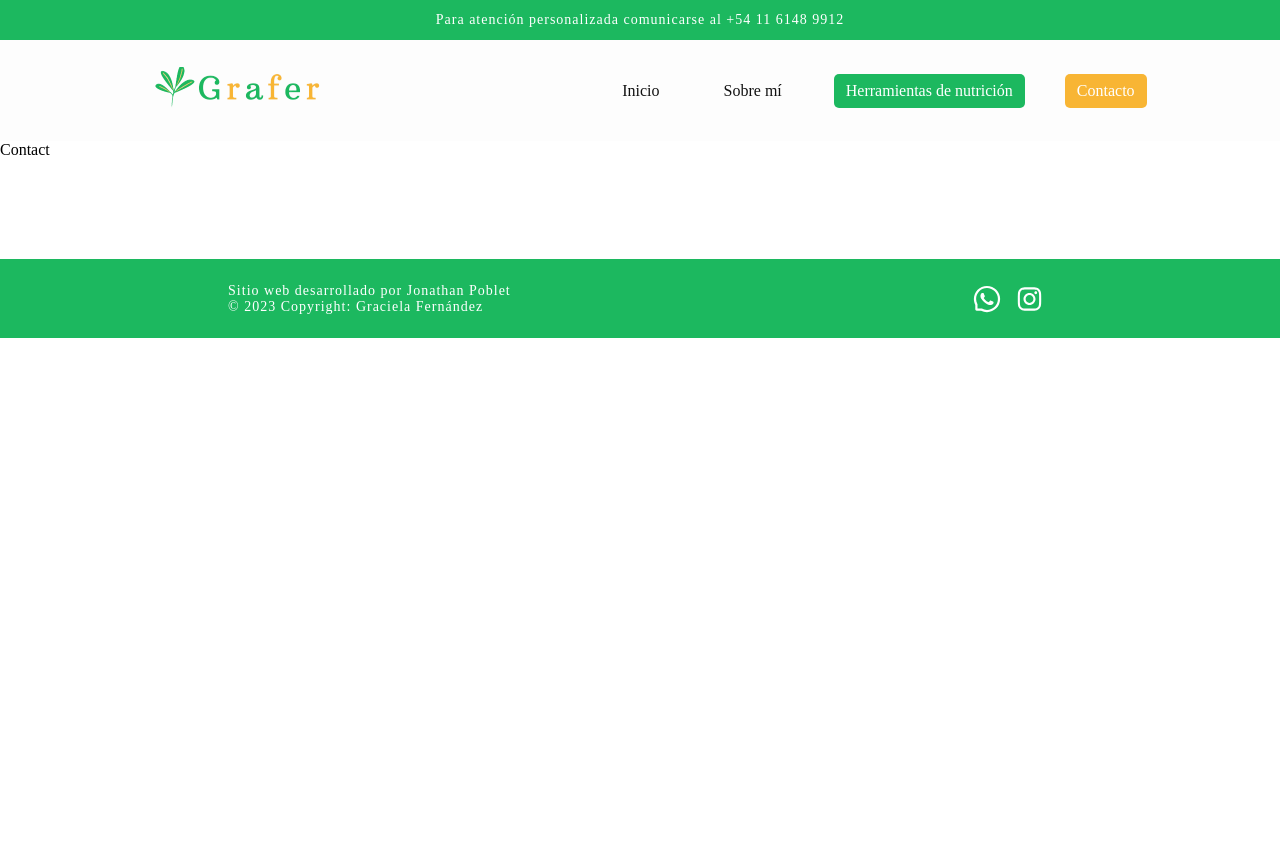
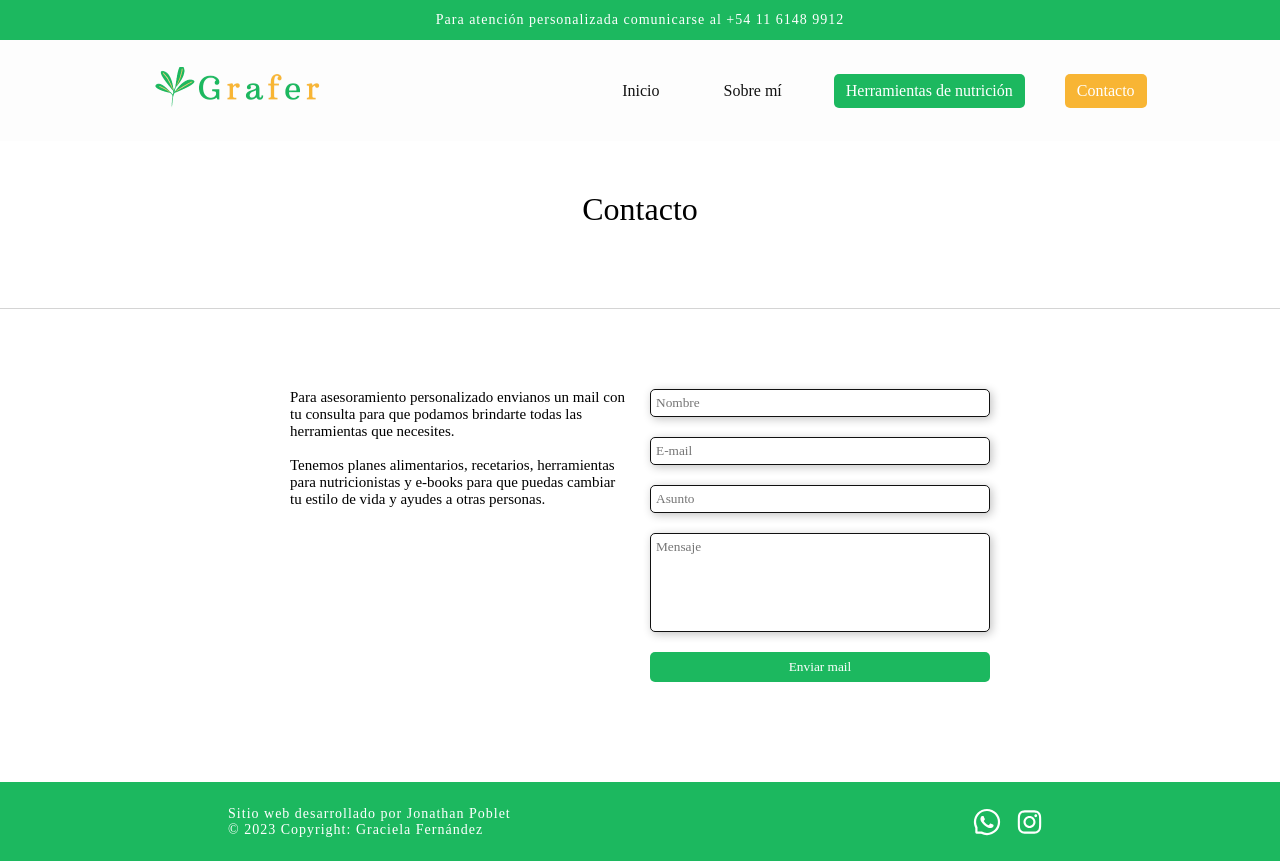
Before and after one commit to jonathanpoblet/grafer, a React (Vite) app in the folder client/: page /contacto in a window 1280 px wide. Before the commit the page ends 800 px from the top, so only its background shows below. Built offline with nearby package versions, Linux system fonts and the light colour scheme; a web font is replaced by a local one.

Commit message:
page contact created

```diff
--- a/client/package.json
+++ b/client/package.json
@@ -10,11 +10,13 @@
     "format": "prettier --write . --ignore-path .gitignore"
   },
   "dependencies": {
+    "formik": "^2.2.9",
     "prettier": "^2.8.4",
     "react": "^18.2.0",
     "react-dom": "^18.2.0",
     "react-icons": "^4.8.0",
-    "react-router-dom": "^6.8.2"
+    "react-router-dom": "^6.8.2",
+    "yup": "^1.0.2"
   },
   "devDependencies": {
     "@types/react": "^18.0.27",
--- a/client/src/pages/Contact/Contact.jsx
+++ b/client/src/pages/Contact/Contact.jsx
@@ -1,3 +1,97 @@
+import { Formik, Form, Field } from "formik";
+import * as Yup from "yup";
+import "./contact.css";
+
+const contactSchema = Yup.object().shape({
+  name: Yup.string().required("Nombre requerido"),
+  email: Yup.string().email("Email invalido").required("Email requerido"),
+  title: Yup.string()
+    .max(20, "Asunto máximo 20 caracteres")
+    .required("Asunto requerido"),
+  message: Yup.string()
+    .max(100, "Mensaje máximo 100 caracteres")
+    .required("Mensaje requerido"),
+});
+
 export default function Contact() {
-  return <div>Contact</div>;
+  const INITIAL__VALUES__CONTACT__FORM = {
+    name: "",
+    email: "",
+    title: "",
+    message: "",
+  };
+  return (
+    <div className="contact">
+      <h1 className="contact-title">Contacto</h1>
+      <div className="contact-container">
+        <p className="contact-container-text">
+          Para asesoramiento personalizado envianos un mail con tu consulta para
+          que podamos brindarte todas las herramientas que necesites.
+          <br />
+          <br />
+          Tenemos planes alimentarios, recetarios, herramientas para
+          nutricionistas y e-books para que puedas cambiar tu estilo de vida y
+          ayudes a otras personas.
+        </p>
+        <Formik
+          initialValues={INITIAL__VALUES__CONTACT__FORM}
+          validationSchema={contactSchema}
+          onSubmit={(values) => console.log(values)}
+        >
+          {({ errors, touched }) => (
+            <Form className="contact-container-form">
+              <Field
+                className="contact-container-form-field"
+                name="name"
+                placeholder="Nombre"
+              />
+              {errors.name && touched.name ? (
+                <div className="contact-container-form-error">
+                  {errors.name}
+                </div>
+              ) : null}
+
+              <Field
+                className="contact-container-form-field"
+                name="email"
+                placeholder="E-mail"
+              />
+              {errors.email && touched.email ? (
+                <div className="contact-container-form-error">
+                  {errors.email}
+                </div>
+              ) : null}
+
+              <Field
+                className="contact-container-form-field"
+                name="title"
+                placeholder="Asunto"
+              />
+              {errors.title && touched.title ? (
+                <div className="contact-container-form-error">
+                  {errors.title}
+                </div>
+              ) : null}
+
+              <Field
+                as="textarea"
+                className="contact-container-form-textarea"
+                name="message"
+                placeholder="Mensaje"
+              />
+              {errors.message && touched.message ? (
+                <div className="contact-container-form-error">
+                  {errors.message}
+                </div>
+              ) : null}
+
+              <button className="contact-container-form-button" type="submit">
+                Enviar mail
+              </button>
+            </Form>
+          )}
+        </Formik>
+      </div>
+    </div>
+  );
 }
--- /dev/null
+++ b/client/src/pages/Contact/contact.css
@@ -0,0 +1,118 @@
+.contact {
+  display: flex;
+  flex-direction: column;
+  justify-content: center;
+  align-items: center;
+  width: 100%;
+  height: 67vh;
+}
+
+.contact-title {
+  font-weight: 100;
+  padding-bottom: 80px;
+  text-align: center;
+  width: 100%;
+  border-bottom: 1px solid rgb(212, 212, 212);
+}
+
+.contact-container {
+  display: flex;
+  flex-direction: row;
+  justify-content: center;
+  align-items: flex-start;
+  width: 700px;
+  margin-top: 70px;
+}
+
+.contact-container-text {
+  font-size: 15px;
+  width: 50%;
+  margin-top: 10px;
+}
+
+.contact-container-form {
+  display: flex;
+  flex-direction: column;
+  justify-content: center;
+  align-items: flex-start;
+  width: 50%;
+  margin-left: 20px;
+}
+
+.contact-container-form-field {
+  width: 100%;
+  padding: 5px;
+  margin: 10px 0px;
+  border-radius: 5px;
+  border: 1px solid #111;
+  box-shadow: 2px 2px 10px 0px rgb(194, 194, 194);
+}
+
+.contact-container-form-textarea {
+  width: 100%;
+  padding: 5px 5px 60px 5px;
+  margin: 10px 0px;
+  border-radius: 5px;
+  border: 1px solid #111;
+  box-shadow: 2px 2px 10px 0px rgb(194, 194, 194);
+  resize: none;
+  overflow: hidden;
+}
+
+.contact-container-form-button {
+  margin-top: 10px;
+  width: 100%;
+  text-align: center;
+  padding: 7px;
+  border-radius: 5px;
+  background-color: #1cb85f;
+  color: #fff;
+  border: none;
+  cursor: pointer;
+}
+
+.contact-container-form-button:hover {
+  background-color: #0aa54d;
+  border: 1px solid #111;
+}
+
+.contact-container-form-error {
+  color: #c40000;
+  font-size: 13px;
+}
+
+@media screen and (max-height: 900px) {
+  .contact {
+    height: 100%;
+    margin-top: 50px;
+  }
+}
+
+@media screen and (max-width: 750px) {
+  .contact-container {
+    width: 500px;
+    margin-top: 20px;
+  }
+
+  .contact-title {
+    padding-bottom: 40px;
+  }
+}
+
+@media screen and (max-width: 580px) {
+  .contact-container {
+    flex-direction: column;
+    align-items: center;
+    width: 80%;
+    min-width: 270px;
+  }
+  .contact-container-text {
+    width: 100%;
+    margin-left: 10px;
+  }
+  .contact-container-form {
+    width: 100%;
+    margin-left: 0;
+    margin-top: 30px;
+  }
+}
```
Also changed, not shown: 1 other file (tests, documents, lock files or other folders).
